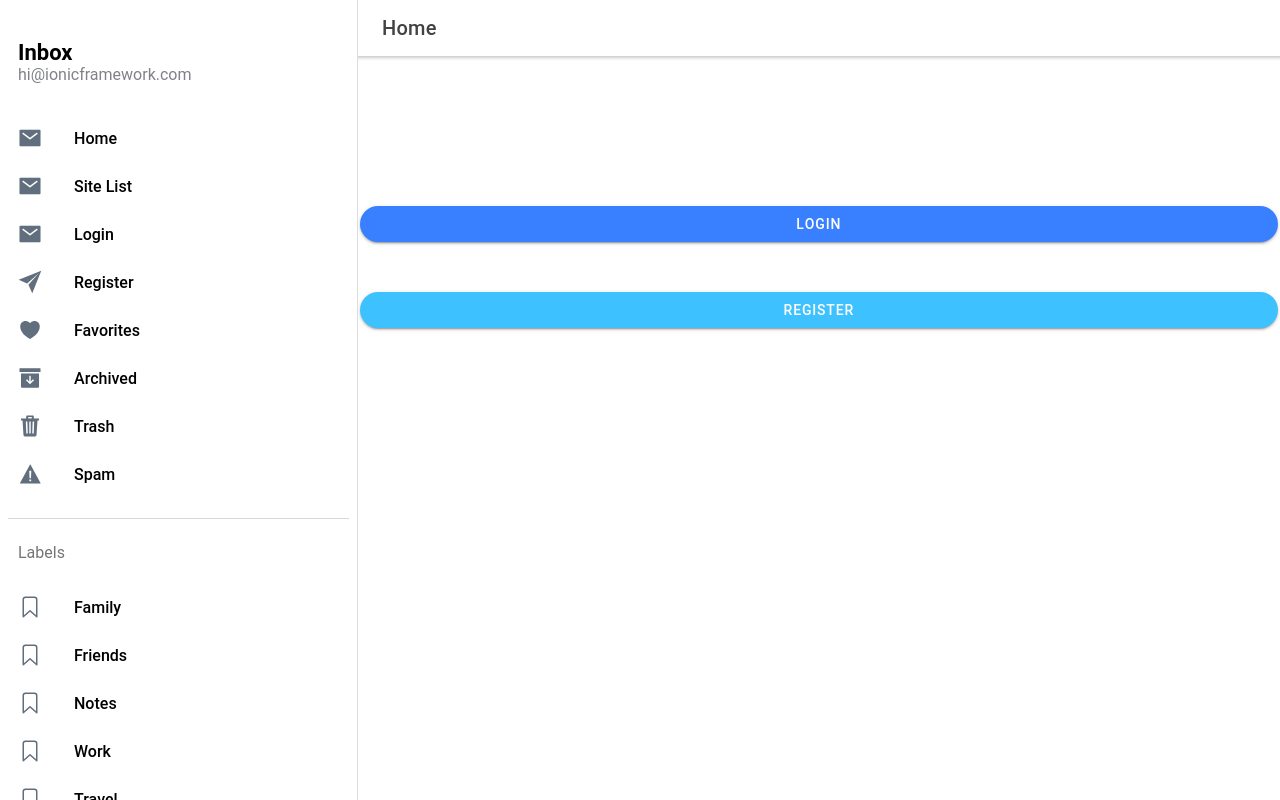
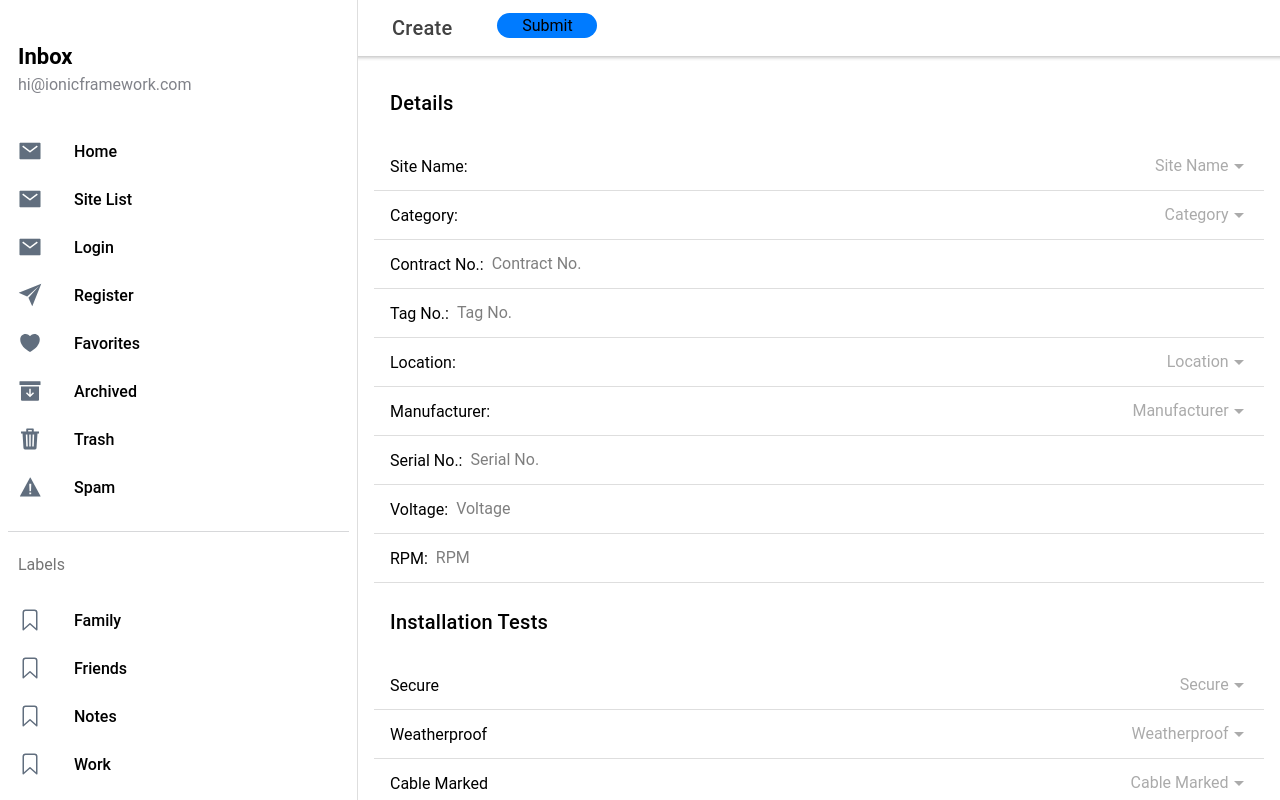
Before and after one commit to CiaranCrowley/FYP, a React (Create React App) app in the folder FYP_APP/: page /page/Create_Data in a window 1280 px wide. Built offline with nearby package versions, Linux system fonts and the light colour scheme; no server answers.

Commit message:
Installed bootstrap & react-bootstrap.  Made create_data page to replace individual pages for each site.  Made style.css for new create_data page.  Added new route to test new create_data page.

```diff
--- a/FYP_APP/package.json
+++ b/FYP_APP/package.json
@@ -17,9 +17,11 @@
     "@types/react-dom": "^16.9.10",
     "@types/react-router": "^5.1.11",
     "@types/react-router-dom": "^5.1.7",
+    "bootstrap": "^4.6.0",
     "firebase": "^8.2.8",
     "ionicons": "^5.4.0",
     "react": "^17.0.1",
+    "react-bootstrap": "^1.5.2",
     "react-bootstrap-icons": "^1.4.0",
     "react-dom": "^17.0.1",
     "react-router": "^5.2.0",
--- a/FYP_APP/src/App.tsx
+++ b/FYP_APP/src/App.tsx
@@ -75,6 +75,9 @@ const Carrick_Equip_Data_Inputs = lazy(() => import('./pages/Equipment_Data_Inpu
 const Kilkenny_Equip_Data_Inputs = lazy(() => import('./pages/Equipment_Data_Input/Kilkenny'));
 const Waterford_Equip_Data_Inputs = lazy(() => import('./pages/Equipment_Data_Input/Waterford'));
 
+// * New Pages: Refactoring the file structure & reducing overall size
+const Create_Data = lazy(() => import('./pages/Create_Data/create_data'));
+
 const App: React.FC = () => {
 	return (
 		<IonApp>
@@ -111,6 +114,10 @@ const App: React.FC = () => {
 							<Route path="/page/Carrick_Equip_Data" component={Carrick_Equip_Data_Inputs} exact />
 							<Route path="/page/Kilkenny_Equip_Data" component={Kilkenny_Equip_Data_Inputs} exact />
 							<Route path="/page/Waterford_Equip_Data" component={Waterford_Equip_Data_Inputs} exact />
+
+							{/* * New Pages: Refactoring the file structure & reducing overall size */}
+							<Route path="/page/Create_Data" component={Create_Data} exact />
+
 							<Redirect from="/" to="/page/Home" exact />
 						</IonRouterOutlet>
 					</IonSplitPane>
--- /dev/null
+++ b/FYP_APP/src/pages/Create_Data/create_data.js
@@ -0,0 +1,218 @@
+import { IonButtons, IonCol, IonContent, IonDatetime, IonGrid, IonHeader, IonInput, IonItem, IonItemGroup, IonLabel, IonList, IonMenuButton, IonPage, IonRow, IonSelect, IonSelectOption, IonTextarea, IonTitle, IonToolbar } from '@ionic/react';
+import 'bootstrap/dist/css/bootstrap.min.css';
+import React, { useState } from 'react';
+import { v4 as uuidv4 } from "uuid";
+import firebase from '../../firebaseConfig';
+import './style.css';
+
+const Create_Data = () => {
+
+	const ref = firebase.firestore().collection('Data');
+
+	// Equipment Details
+	const [siteName, setSiteName] = useState("");
+	const [category, setCategory] = useState("");
+	const [contractNo, setContractNo] = useState("");
+	const [tagNo, setTagNo] = useState("");
+	const [location, setLocation] = useState("");
+	const [manufacturer, setManufacturer] = useState("");
+	const [serialNo, setSerialNo] = useState("");
+	const [voltage, setVoltage] = useState("");
+	const [rpm, setRPM] = useState("")
+	// Equipment Installation Tests
+	const [secure, setSecure] = useState("");
+	const [weatherproof, setWeatherproof] = useState("");
+	const [cableMarked, setCableMarked] = useState("");
+	const [earthed, setEarthed] = useState("");
+	const [installationTestDate, setInstallationtestDate] = useState("");
+	// Commissioning Tests
+	const [comments, setComments] = useState("");
+
+	// Add new Data
+	function submit(newData) {
+		ref
+			.doc(newData.id)
+			.set(newData)
+			.catch((err) => {
+				console.log(err);
+			});
+	}
+
+	return (
+		<IonPage>
+
+			<IonHeader>
+				<IonToolbar>
+					<IonButtons slot="start">
+						<IonMenuButton />
+					</IonButtons>
+					<IonGrid>
+						<IonRow class="ion-nowrap">
+							<IonCol>
+								<IonTitle>Create</IonTitle>
+							</IonCol>
+							<IonCol size="12" offset='0.2'>
+								<button className="submitBtn" onClick={() => submit({ siteName, category, contractNo, tagNo, location, manufacturer, serialNo, voltage, rpm, secure, weatherproof, cableMarked, earthed, installationTestDate, comments, id: uuidv4() })}>Submit</button>
+							</IonCol>
+						</IonRow>
+					</IonGrid>
+				</IonToolbar>
+			</IonHeader>
+
+			<IonContent className="ion-padding" fullscreen>
+				<IonTitle className="ion-padding">Details</IonTitle>
+				<IonList>
+					<IonItemGroup>
+						<IonItem>
+							<IonLabel>Site Name:</IonLabel>
+							<IonSelect placeholder="Site Name" value={siteName} onIonChange={(e) => setSiteName(e.target.value)}>
+								<IonSelectOption value="Carrick-on-Suir">Carrick-on-Suir</IonSelectOption>
+								<IonSelectOption value="Kilkenny">Kilkenny</IonSelectOption>
+								<IonSelectOption value="Waterford">Waterford</IonSelectOption>
+							</IonSelect>
+						</IonItem>
+						<IonItem>
+							<IonLabel>Category:</IonLabel>
+							<IonSelect placeholder="Category" value={category} onIonChange={(e) => setCategory(e.target.value)}>
+								<IonSelectOption value="Motor">Motor</IonSelectOption>
+								<IonSelectOption value="Pump">Pump</IonSelectOption>
+								<IonSelectOption value="Flow Meter">Flow Meter</IonSelectOption>
+								<IonSelectOption value="Blank">Blank</IonSelectOption>
+							</IonSelect>
+						</IonItem>
+						<IonItem>
+							<IonLabel>Contract No.:</IonLabel>
+							<IonInput placeholder="Contract No." value={contractNo} onIonChange={(e) => setContractNo(e.target.value)}></IonInput>
+						</IonItem>
+						<IonItem>
+							<IonLabel>Tag No.:</IonLabel>
+							<IonInput placeholder="Tag No." value={tagNo} onIonChange={(e) => setTagNo(e.target.value)}></IonInput>
+						</IonItem>
+						<IonItem>
+							<IonLabel>Location:</IonLabel>
+							<IonSelect placeholder="Location" value={location} onIonChange={(e) => setLocation(e.target.value)}>
+								<IonSelectOption value="Sludge">Sludge</IonSelectOption>
+								<IonSelectOption value="Treatment">Treatment</IonSelectOption>
+								<IonSelectOption value="Waste">Waste</IonSelectOption>
+							</IonSelect>
+						</IonItem>
+						<IonItem>
+							<IonLabel>Manufacturer:</IonLabel>
+							<IonSelect placeholder="Manufacturer" value={manufacturer} onIonChange={(e) => setManufacturer(e.target.value)}>
+								<IonSelectOption value="Siemens">Siemens</IonSelectOption>
+								<IonSelectOption value="Philips">Philips</IonSelectOption>
+								<IonSelectOption value="Honda">Honda</IonSelectOption>
+							</IonSelect>
+						</IonItem>
+						<IonItem>
+							<IonLabel>Serial No.:</IonLabel>
+							<IonInput placeholder="Serial No." value={serialNo} onIonChange={(e) => setSerialNo(e.target.value)}></IonInput>
+						</IonItem>
+						<IonItem>
+							<IonLabel>Voltage:</IonLabel>
+							<IonInput placeholder="Voltage" value={voltage} onIonChange={(e) => setVoltage(e.target.value)}></IonInput>
+						</IonItem>
+						<IonItem>
+							<IonLabel>RPM:</IonLabel>
+							<IonInput placeholder="RPM" value={rpm} onIonChange={(e) => setRPM(e.target.value)}></IonInput>
+						</IonItem>
+					</IonItemGroup>
+				</IonList>
+
+				<IonTitle className="ion-padding">Installation Tests</IonTitle>
+				<IonList>
+					<IonItemGroup>
+						<IonItem>
+							<IonLabel>Secure</IonLabel>
+							<IonSelect placeholder="Secure" value={secure} onIonChange={(e) => setSecure(e.target.value)}>
+								<IonSelectOption value="Yes">Yes</IonSelectOption>
+								<IonSelectOption value="No">No</IonSelectOption>
+							</IonSelect>
+						</IonItem>
+						<IonItem>
+							<IonLabel>Weatherproof</IonLabel>
+							<IonSelect placeholder="Weatherproof" value={weatherproof} onIonChange={(e) => setWeatherproof(e.target.value)}>
+								<IonSelectOption value="Yes">Yes</IonSelectOption>
+								<IonSelectOption value="No">No</IonSelectOption>
+							</IonSelect>
+						</IonItem>
+						<IonItem>
+							<IonLabel>Cable Marked</IonLabel>
+							<IonSelect placeholder="Cable Marked" value={cableMarked} onIonChange={(e) => setCableMarked(e.target.value)}>
+								<IonSelectOption value="Yes">Yes</IonSelectOption>
+								<IonSelectOption value="No">No</IonSelectOption>
+							</IonSelect>
+						</IonItem>
+						<IonItem>
+							<IonLabel>Earthed</IonLabel>
+							<IonSelect placeholder="Earthed" value={earthed} onIonChange={(e) => setEarthed(e.target.value)}>
+								<IonSelectOption value="Yes">Yes</IonSelectOption>
+								<IonSelectOption value="No">No</IonSelectOption>
+							</IonSelect>
+						</IonItem>
+						{/* Figure out how to do this */}
+						<IonItem>
+							<IonLabel>Signed For Electrical Installer</IonLabel>
+						</IonItem>
+						<IonItem>
+							<IonLabel>Date</IonLabel>
+							<IonDatetime value={installationTestDate} onIonChange={(e) => setInstallationtestDate(e.target.value)}></IonDatetime>
+						</IonItem>
+					</IonItemGroup>
+				</IonList>
+
+				<IonTitle className="ion-padding">Commissioning Tests</IonTitle>
+				<IonList>
+					<IonItemGroup>
+						<IonItem>
+							<IonLabel>E-Stop/Isolator Check</IonLabel>
+						</IonItem>
+						<IonItem>
+							<IonLabel>Continuity Check</IonLabel>
+						</IonItem>
+						<IonItem>
+							<IonLabel>Voltage Check</IonLabel>
+						</IonItem>
+						<IonItem>
+							<IonLabel>Overload Setting</IonLabel>
+						</IonItem>
+						<IonItem>
+							<IonLabel>Heater Check</IonLabel>
+						</IonItem>
+						<IonItem>
+							<IonLabel>Thermistor Check</IonLabel>
+						</IonItem>
+						<IonItem>
+							<IonLabel>Seal Leak Check</IonLabel>
+						</IonItem>
+						<IonItem>
+							<IonLabel>Insulation Check</IonLabel>
+						</IonItem>
+						<IonItem>
+							<IonLabel>Resistance Check</IonLabel>
+						</IonItem>
+						<IonItem>
+							<IonLabel>Opetating Voltage Check</IonLabel>
+						</IonItem>
+						<IonItem>
+							<IonLabel>Rotation Check</IonLabel>
+						</IonItem>
+						<IonItem>
+							<IonLabel>Operation on HMI?SCADA</IonLabel>
+						</IonItem>
+						<IonItem>
+							<IonLabel>Test Equipment Type</IonLabel>
+						</IonItem>
+						<IonItem>
+							<IonLabel>Comments</IonLabel>
+							<IonTextarea placeholder="Comments" value={comments} onIonChange={(e) => setComments(e.target.value)}></IonTextarea>
+						</IonItem>
+					</IonItemGroup>
+				</IonList>
+			</IonContent>
+
+		</IonPage>
+	);
+};
+
+export default Create_Data;
--- /dev/null
+++ b/FYP_APP/src/pages/Create_Data/style.css
@@ -0,0 +1,6 @@
+.submitBtn {
+   background-color: #007BFF;
+   border-radius: 20px;
+   height: 25px;
+   width: 100px;
+}
```
Also changed, not shown: 1 other file (tests, documents, lock files or other folders).
